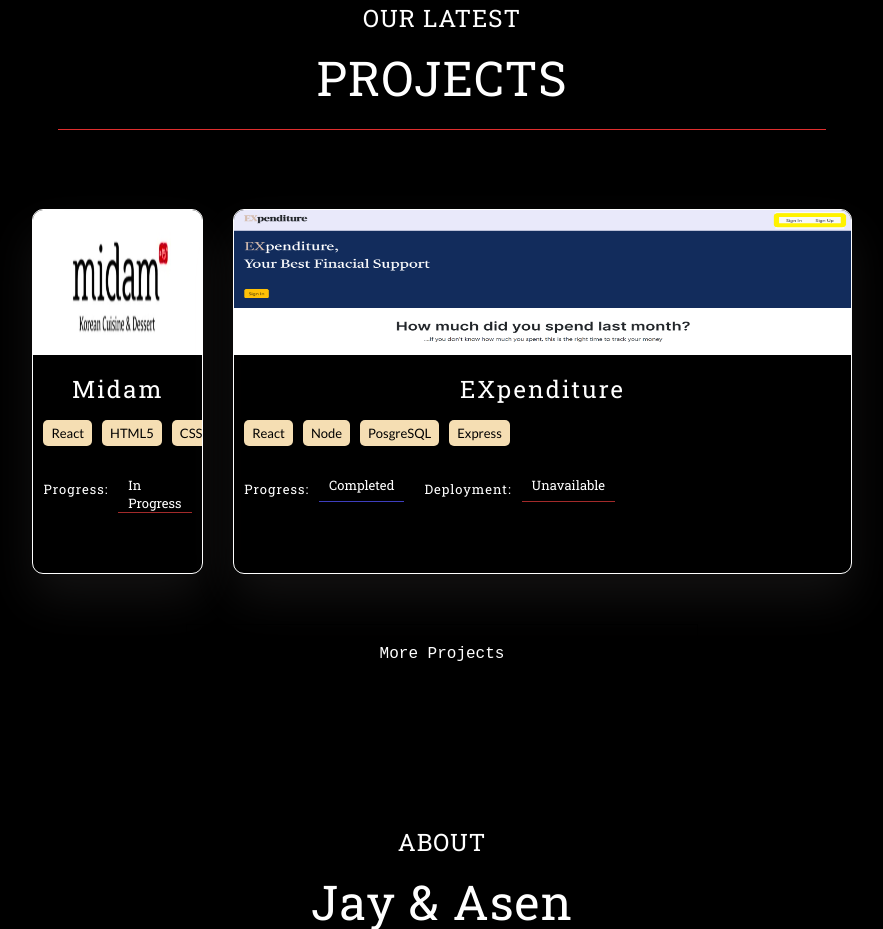
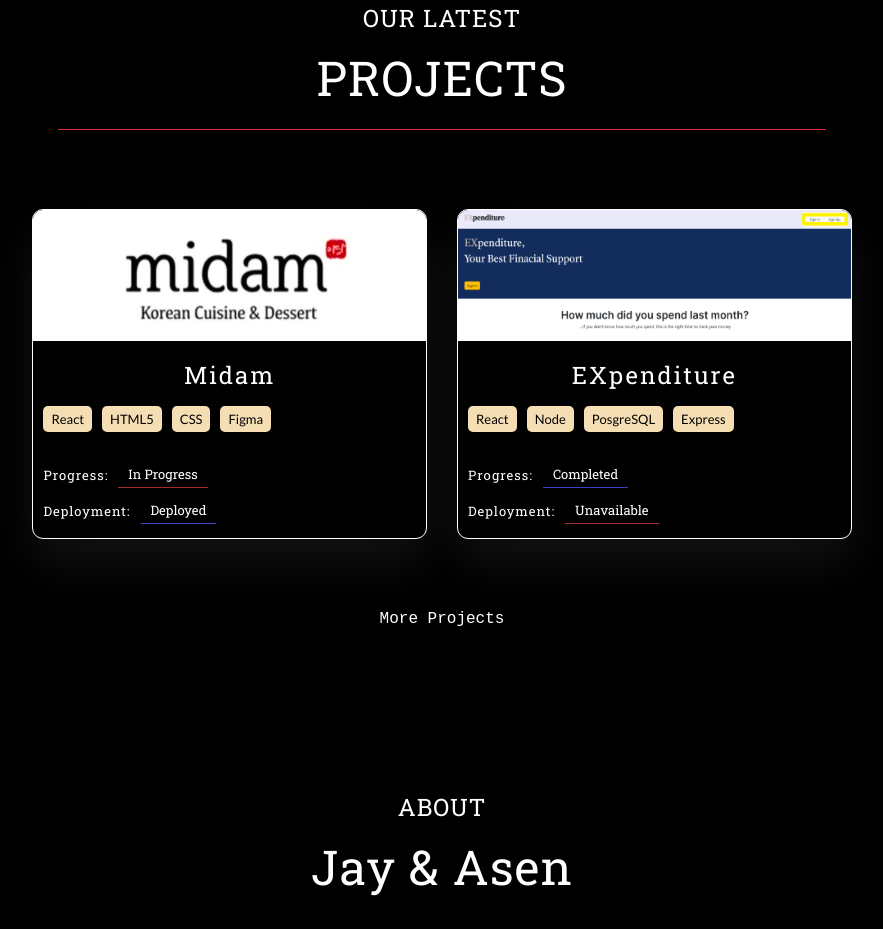
Before and after one commit to LeeJay0126/jayasen, a React (Create React App) app: page / in a window 1280 px wide. Shown: the part 800-1729 px from the top of the page, without its empty margins (198-1081 px from the left). Built offline with nearby package versions, Linux system fonts and the light colour scheme; a web font is replaced by a local one.

Commit message:
Styling Fixes
Styling fixes for Home-page project section

```diff
--- a/src/Pages/Home/Home.css
+++ b/src/Pages/Home/Home.css
@@ -88,7 +88,7 @@
     margin: 0 auto;
     display: grid;
     grid-template-columns: 1fr 1fr;
-    gap: 30px;
+    justify-content: space-between;
 }
 
 .tempImage {
@@ -244,7 +244,6 @@
         font-size: 18px;
         font-weight: 200;
         letter-spacing: 8px;
-
     }
 
     /**********************************************************************************************
@@ -257,24 +256,18 @@
         letter-spacing: 1px;
     }
 
-    .HomeProjectHeader.later {
+   .HomeProjectHeader.later {
         font-size: 48px;
     }
 
     .homeLatestProjectsContainer {
-        padding-top: 80px;
-        display: flex;
-        justify-content: space-between;
+        gap: 30px;
     }
 
     .latestProjectTitle {
         font-size: 14px;
         padding-top: 10px;
         letter-spacing: 1px;
-    }
-
-    .homeLatestProjectsContainer {
-        gap: 30px;
     }
 
 
--- a/src/Pages/Projects/Project.css
+++ b/src/Pages/Projects/Project.css
@@ -88,6 +88,7 @@
 .PCStatus {
     font-size: 15px;
     font-weight: 400;
+    margin-top: 3px;
 }
 
 .PCTrue {
@@ -161,6 +162,7 @@
     /* Used to make project cards responsive */
     .PCResponsive {
         display: flex;
+        flex-direction: column;
         padding-top: 20px;
         padding-bottom: 20px;
     }
@@ -168,6 +170,10 @@
 }
 
 @media only screen and (max-width: 1200px) {
+
+    .ProjectItemCard {
+        padding-bottom: 15px;
+    }
 
     /*
     Project Item Card section
@@ -201,7 +207,7 @@
 
     .PCStatus {
         padding: 0 10px;
-        font-size: 12px;
+        font-size: 10px;
         font-weight: 400;
     }
 
```
